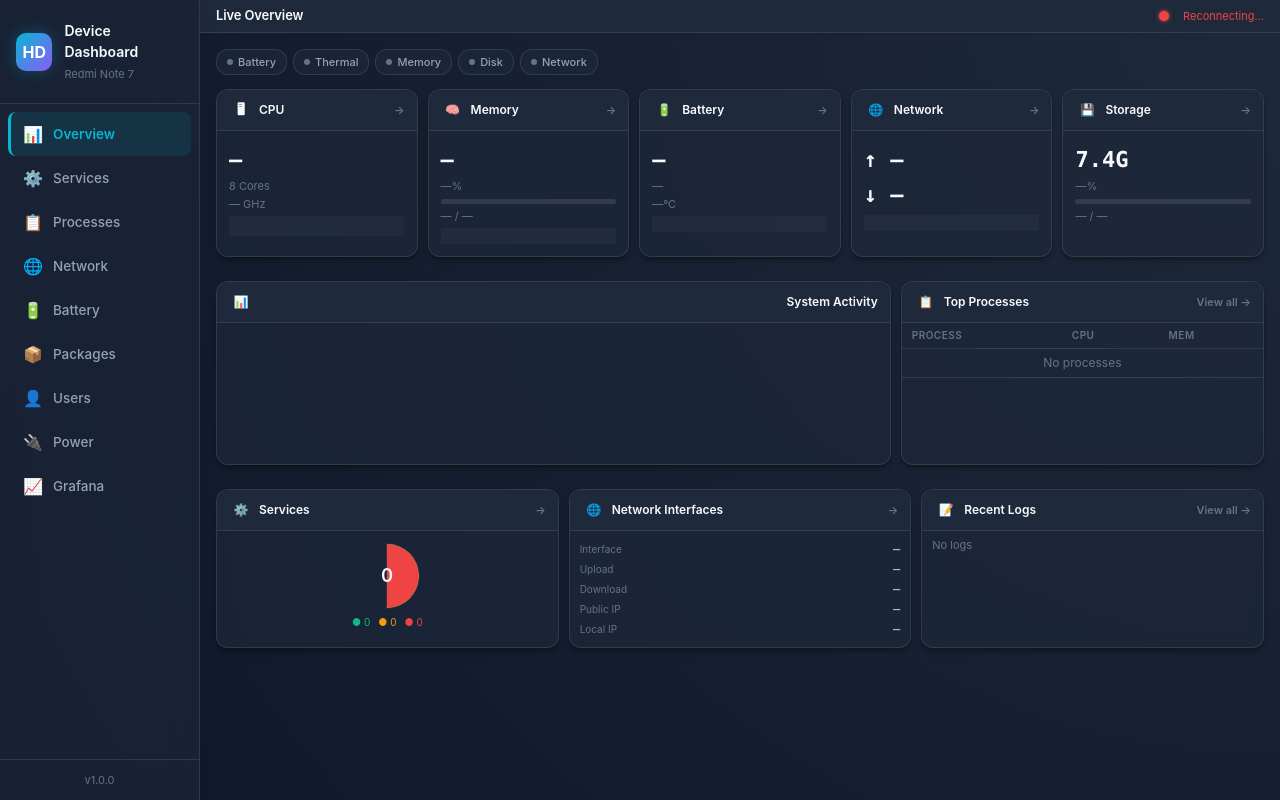
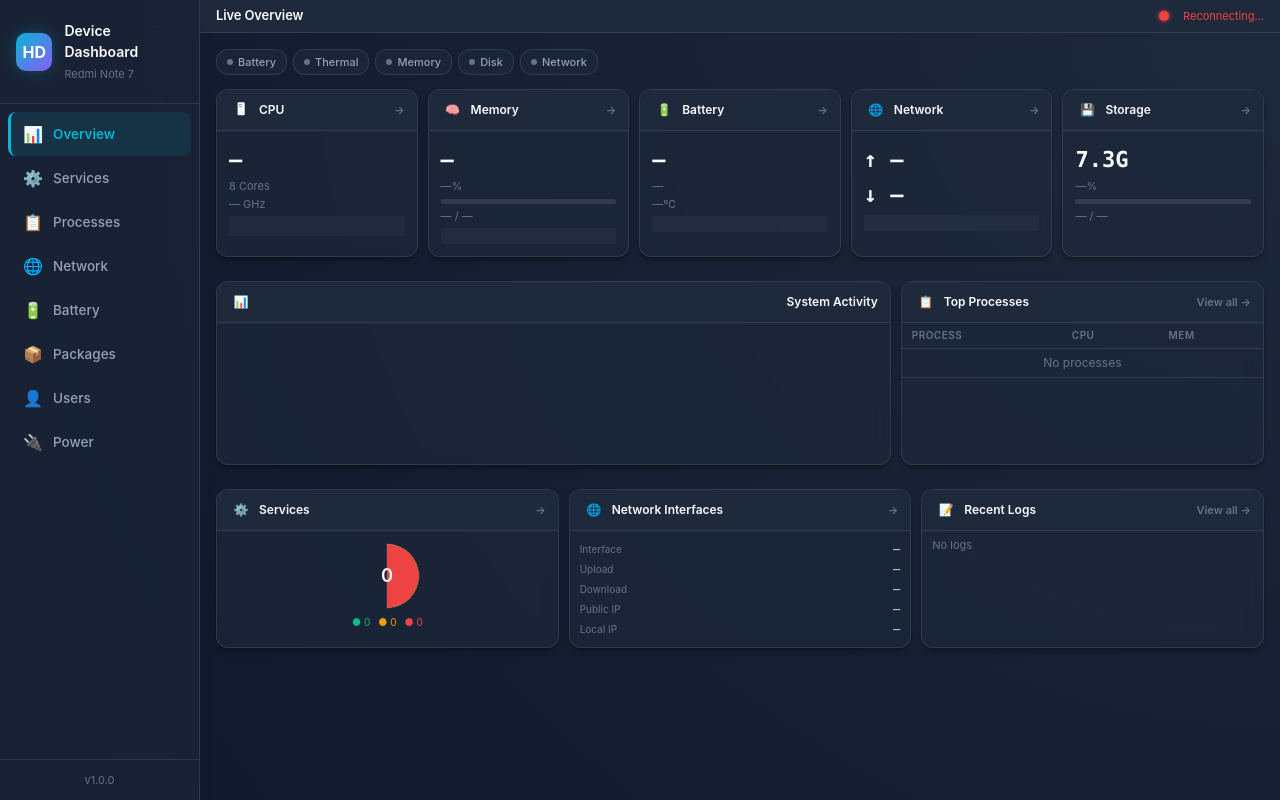
Before and after one commit to minhazul73/lavender, a FastAPI app: page / in a window 1280 px wide. Run offline with FastAPI, Linux system fonts and the light colour scheme; data that the repository does not hold is empty.

Commit message:
Remove Grafana tab from sidebar

```diff
--- a/dashboard/templates/base.html
+++ b/dashboard/templates/base.html
@@ -52,10 +52,7 @@
                 <span class="nav-icon">🔌</span>
                 Power
             </a>
-            <a href="/grafana" class="nav-item {% if request.url.path.startswith('/grafana') %}active{% endif %}">
-                <span class="nav-icon">📈</span>
-                Grafana
-            </a>
+
         </nav>
         <div class="sidebar-footer">
             <span class="version">v1.0.0</span>
```
